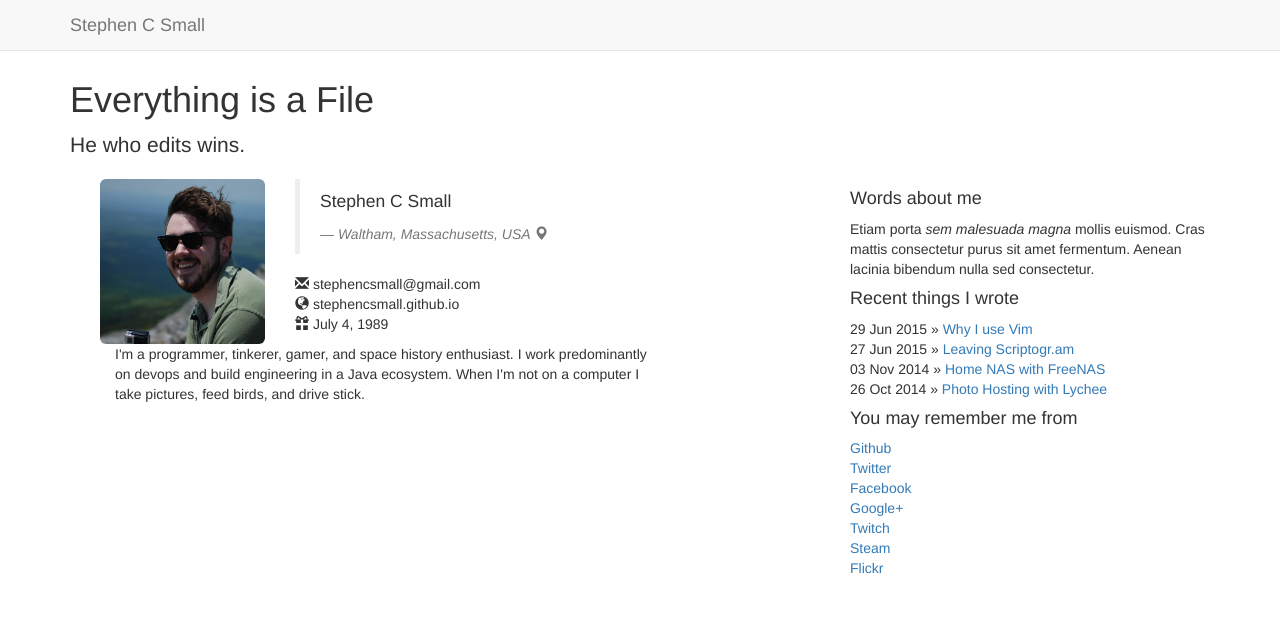
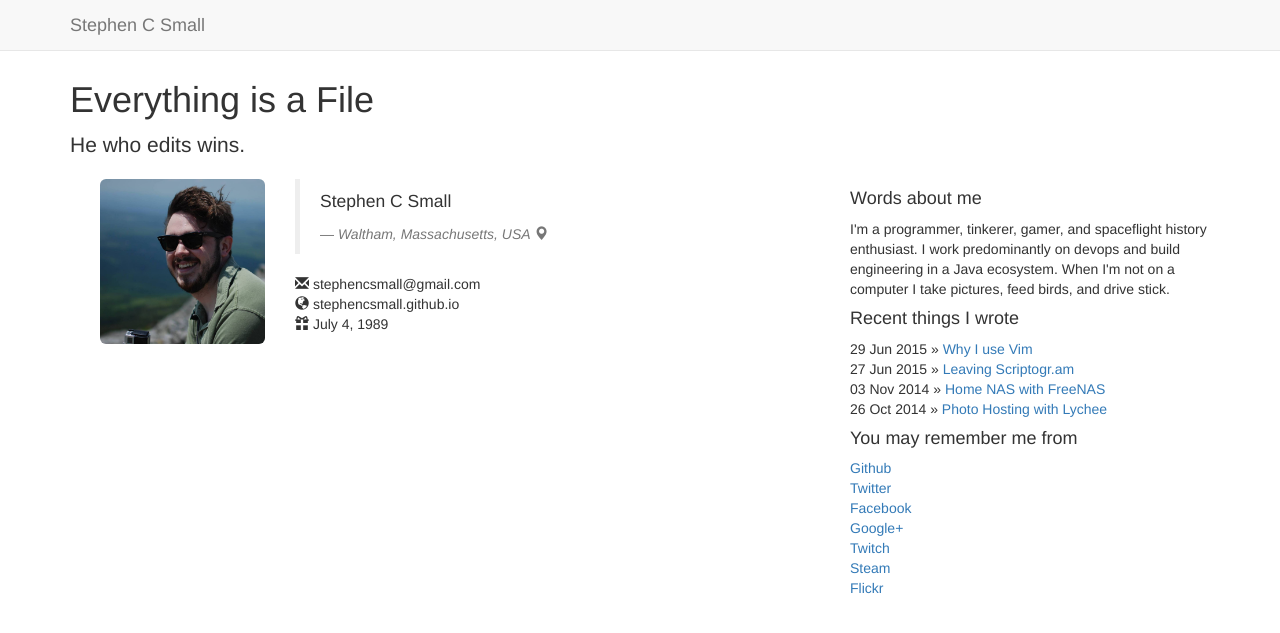
Before and after one commit to MichaelDaniello/stephencsmall.github.io, a Jekyll site: the page built from index.html, in a window 1280 px wide. Shown: the top 633 px of the page. Built offline with Jekyll 4.4.1, drawn with Linux system fonts in a browser that asks for light colours; nearby versions of some CDN libraries; library files that are not in the unit come from our copies.

Commit message:
Ehhh the bio looks better here...

```diff
--- a/_includes/profile.html
+++ b/_includes/profile.html
@@ -13,7 +13,4 @@
 		<i class="glyphicon glyphicon-gift"></i> July 4, 1989</p>
 	</div>
 </div>
-<div class="col-sm-6 col-md-6">
-	<p>I'm a programmer, tinkerer, gamer, and space history enthusiast. I work predominantly on devops and build engineering in a Java ecosystem.  When I'm not on a computer I take pictures, feed birds, and drive stick.</p>
 </div>
-</div>
--- a/_includes/sidebar.html
+++ b/_includes/sidebar.html
@@ -1,7 +1,7 @@
 <div class="col-sm-4 blog-sidebar">
 <div class="sidebar-module sidebar-module-inset">
 	<h4>Words about me</h4>
-	<p>Etiam porta <em>sem malesuada magna</em> mollis euismod. Cras mattis consectetur purus sit amet fermentum. Aenean lacinia bibendum nulla sed consectetur.</p>
+	<p>I'm a programmer, tinkerer, gamer, and spaceflight history enthusiast. I work predominantly on devops and build engineering in a Java ecosystem.  When I'm not on a computer I take pictures, feed birds, and drive stick.</p>
 </div>
 <div class="sidebar-module">
 	<h4>Recent things I wrote</h4>
```
